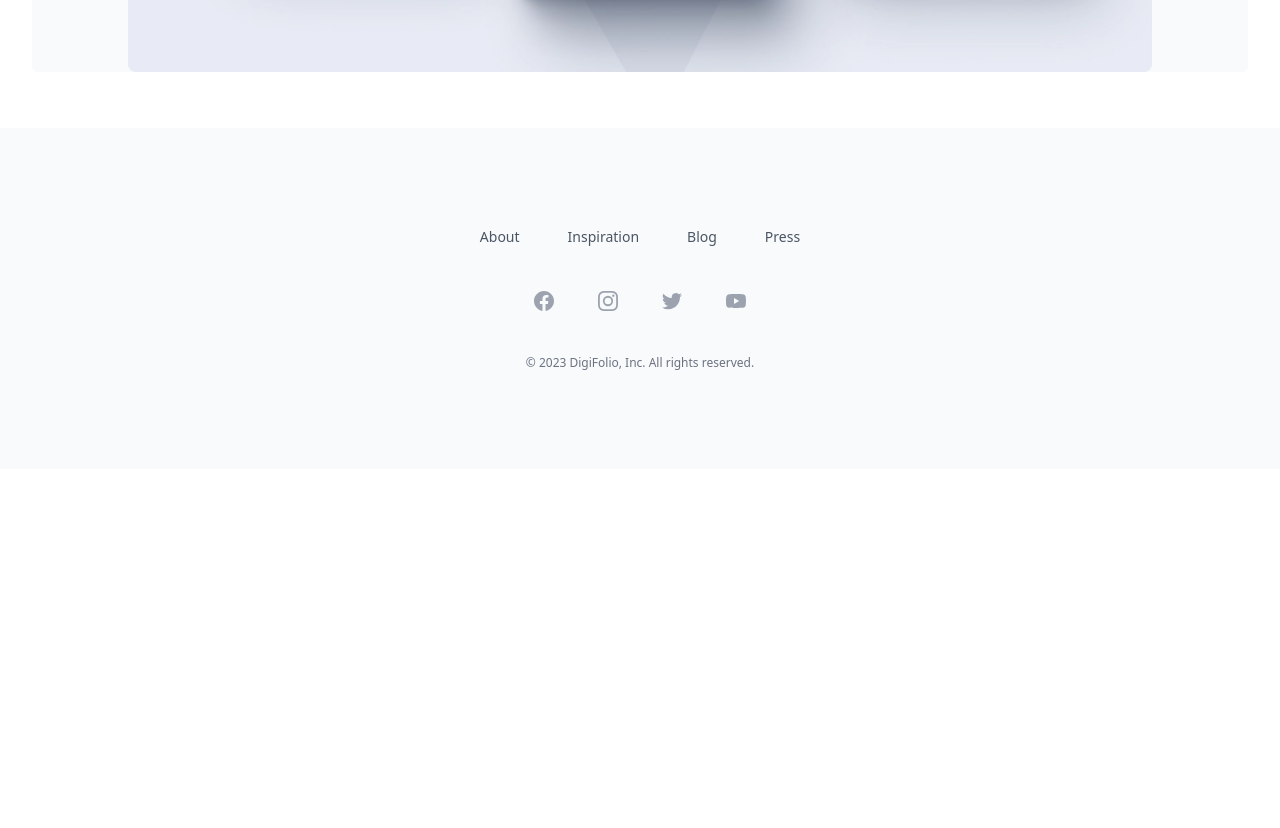
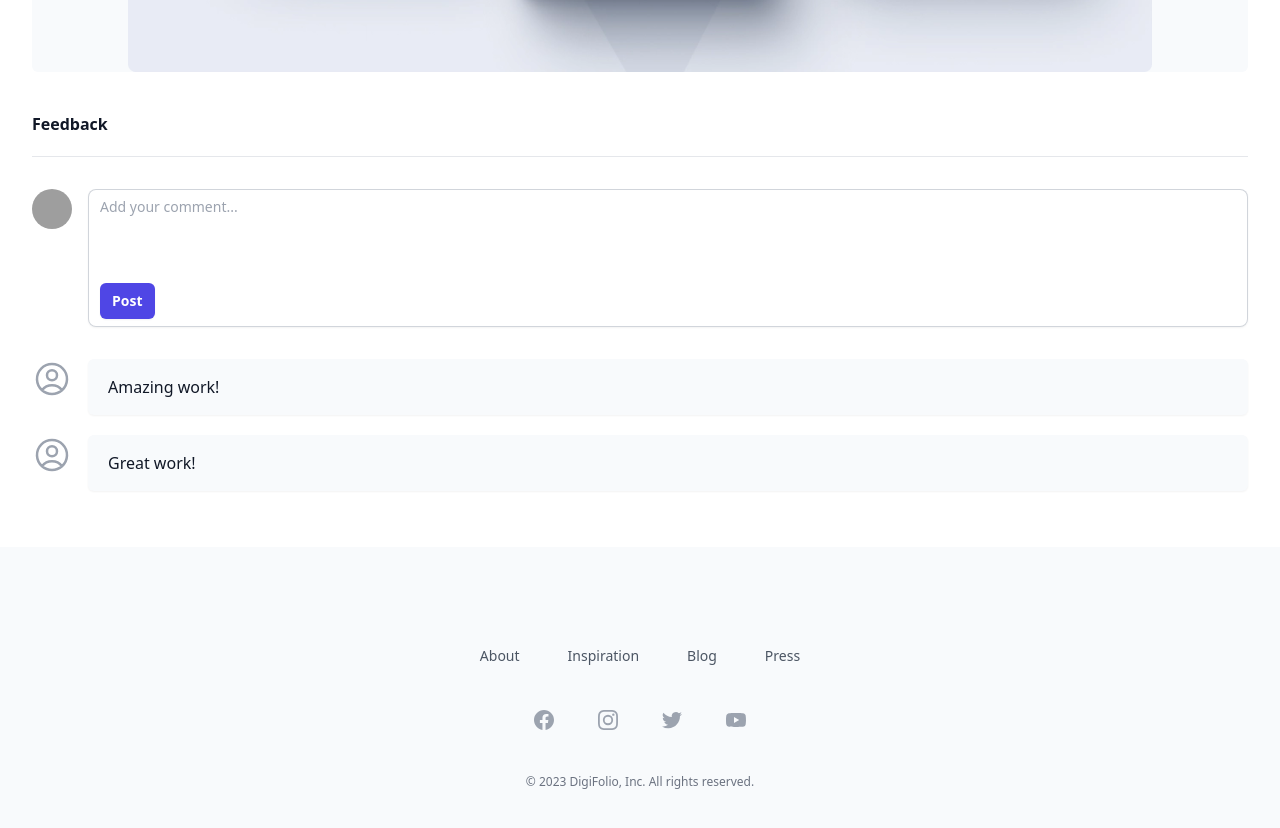
Before and after one commit to ghazi-mansoor/digifolio-frontend-app, a Next.js app: page /design-details in a window 1280 px wide. Shown: the part 908-1736 px from the top of the page. Before the commit the page ends 1377 px from the top, so only its background shows below. Built offline with nearby package versions, Linux system fonts and the light colour scheme; grey boxes are pictures that could not be loaded; a web font is replaced by a local one.

Commit message:
add comment

```diff
--- /dev/null
+++ b/app/features/design-details/components/add-comment-form.jsx
@@ -0,0 +1,53 @@
+function classNames(...classes) {
+    return classes.filter(Boolean).join(' ')
+}
+
+export default function AddCommentForm() {
+    return (
+        <div className="flex items-start space-x-4">
+            <div className="flex-shrink-0">
+                <img
+                    className="inline-block h-10 w-10 rounded-full"
+                    src="https://images.unsplash.com/photo-1550525811-e5869dd03032?ixlib=rb-1.2.1&ixid=eyJhcHBfaWQiOjEyMDd9&auto=format&fit=facearea&facepad=2&w=256&h=256&q=80"
+                    alt=""
+                />
+            </div>
+            <div className="min-w-0 flex-1">
+                <form action="#" className="relative">
+                    <div className="overflow-hidden rounded-lg shadow-sm ring-1 ring-inset ring-gray-300 focus-within:ring-2 focus-within:ring-indigo-600">
+                        <label htmlFor="comment" className="sr-only">
+                            Add your comment
+                        </label>
+                        <textarea
+                            rows={3}
+                            name="comment"
+                            id="comment"
+                            className="block w-full resize-none border-0 bg-transparent py-1.5 text-gray-900 placeholder:text-gray-400 focus:ring-0 sm:text-sm sm:leading-6"
+                            placeholder="Add your comment..."
+                            defaultValue={''}
+                        />
+
+                        {/* Spacer element to match the height of the toolbar */}
+                        <div className="py-2" aria-hidden="true">
+                            {/* Matches height of button in toolbar (1px border + 36px content height) */}
+                            <div className="py-px">
+                                <div className="h-9" />
+                            </div>
+                        </div>
+                    </div>
+
+                    <div className="absolute inset-x-0 bottom-0 flex justify-between py-2 pl-3 pr-2">
+                        <div className="flex-shrink-0">
+                            <button
+                                type="submit"
+                                className="inline-flex items-center rounded-md bg-indigo-600 px-3 py-2 text-sm font-semibold text-white shadow-sm hover:bg-indigo-500 focus-visible:outline focus-visible:outline-2 focus-visible:outline-offset-2 focus-visible:outline-indigo-600"
+                            >
+                                Post
+                            </button>
+                        </div>
+                    </div>
+                </form>
+            </div>
+        </div>
+    )
+}
--- /dev/null
+++ b/app/features/design-details/components/comment.jsx
@@ -0,0 +1,14 @@
+import {UserCircleIcon} from "@heroicons/react/24/outline";
+
+export default function Comment({ comment }) {
+    return (
+        <div className="flex items-start space-x-4">
+            <div className="flex-shrink-0">
+                <UserCircleIcon className="h-10 w-10 text-gray-400" />
+            </div>
+            <div className="min-w-0 flex-1 rounded-md shadow-sm px-5 py-4 text-base text-gray-900 bg-slate-50">
+                { comment.text }
+            </div>
+        </div>
+    );
+}
--- /dev/null
+++ b/app/features/design-details/components/comments.jsx
@@ -0,0 +1,30 @@
+import Comment from "@/app/features/design-details/components/comment";
+
+const comments = [
+    {
+        id: 1,
+        author: 'John Doe',
+        text: 'Amazing work!'
+    },
+    {
+        id: 2,
+        author: 'John Doe',
+        text: 'Great work!'
+    }
+];
+
+export default function Comments() {
+    return (
+        <ul className="flex flex-col mt-8 space-y-5">
+            {
+                comments.map((comment) => {
+                    return (
+                        <li>
+                            <Comment comment={comment} />
+                        </li>
+                    )
+                })
+            }
+        </ul>
+    );
+}
--- a/app/features/design-details/components/design-details.jsx
+++ b/app/features/design-details/components/design-details.jsx
@@ -2,6 +2,7 @@ import SignedInNavbar from "@/app/shared/components/navigation/signed-in-navbar"
 import Footer from "@/app/shared/components/layout/footer";
 import DesignDetailsHeader from "@/app/features/design-details/components/design-detail-header";
 import DesignFileImage from "@/app/features/design-feed/components/design-file-image";
+import DesignFileComments from "@/app/features/design-details/components/design-file-comments";
 
 const designFile = {
         id: 1,
@@ -21,7 +22,7 @@ export default function DesignDetails() {
             <div className="mx-auto max-w-7xl px-4 sm:px-6 lg:px-8 w-full">
                 <DesignDetailsHeader designer={designFile.designer} fileTitle={designFile.title} />
                 <DesignFileImage fileURL={designFile.source} fileTitle={designFile.title} />
-
+                <DesignFileComments />
             </div>
             <Footer />
         </div>
--- a/app/features/design-details/components/design-file-comments.js
+++ /dev/null
@@ -1,3 +0,0 @@
-export default function DesignFileComments() {
-
-}
--- /dev/null
+++ b/app/features/design-details/components/design-file-comments.jsx
@@ -0,0 +1,14 @@
+import AddCommentForm from "@/app/features/design-details/components/add-comment-form";
+import Comments from "@/app/features/design-details/components/comments";
+
+export default function DesignFileComments() {
+    return (
+        <div className="w-full mt-10">
+            <div className="border-b border-gray-200 pb-5 mb-8">
+                <h3 className="text-base font-semibold leading-6 text-gray-900">Feedback</h3>
+            </div>
+            <AddCommentForm />
+            <Comments />
+        </div>
+    )
+}
```
Also changed, not shown: app/features/design-details/components/design-detail-header.jsx (renamed from app/features/design-details/components/design-detail-header.js), app/features/design-feed/components/design-feed-grid.jsx (renamed from app/features/design-feed/components/design-feed-grid.js), app/features/design-feed/components/design-file-image.jsx (renamed from app/features/design-feed/components/design-file-image.js).
